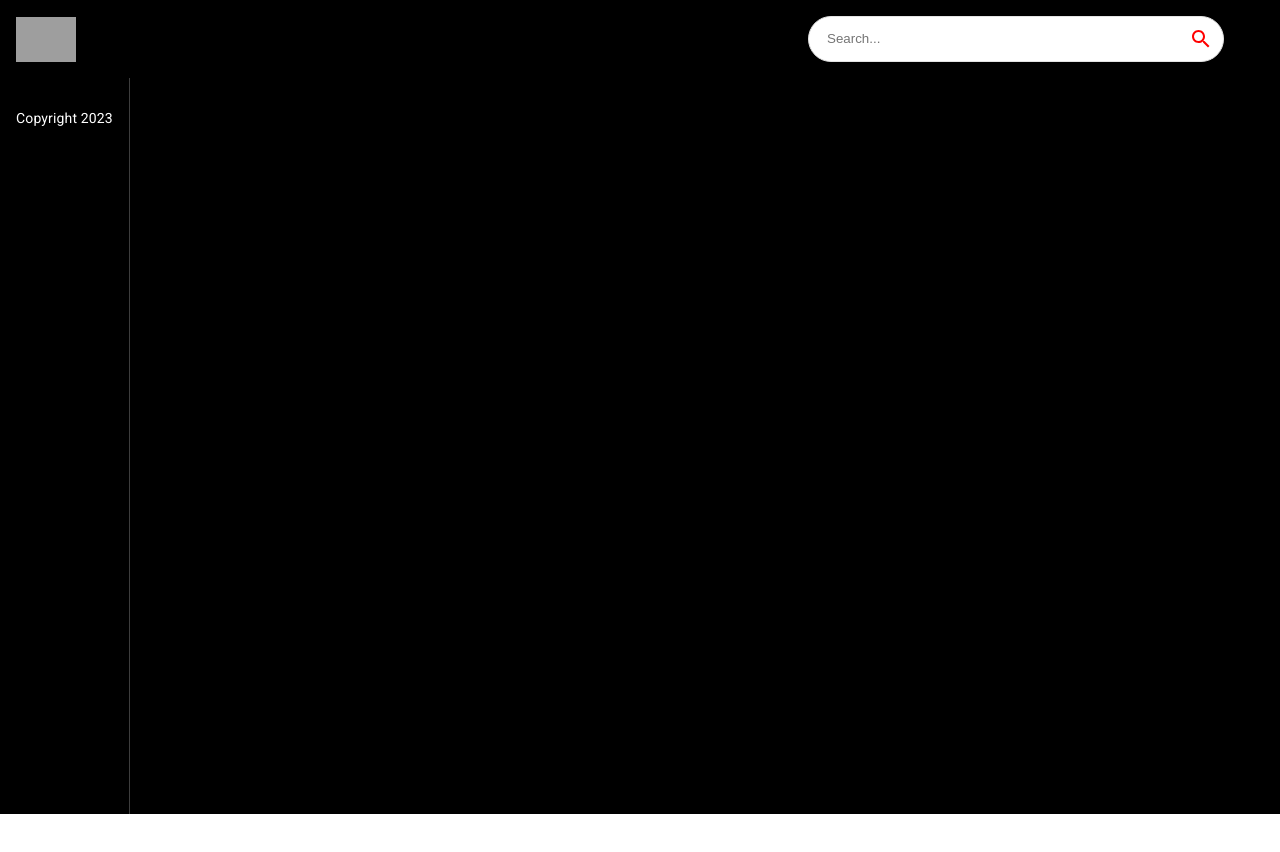
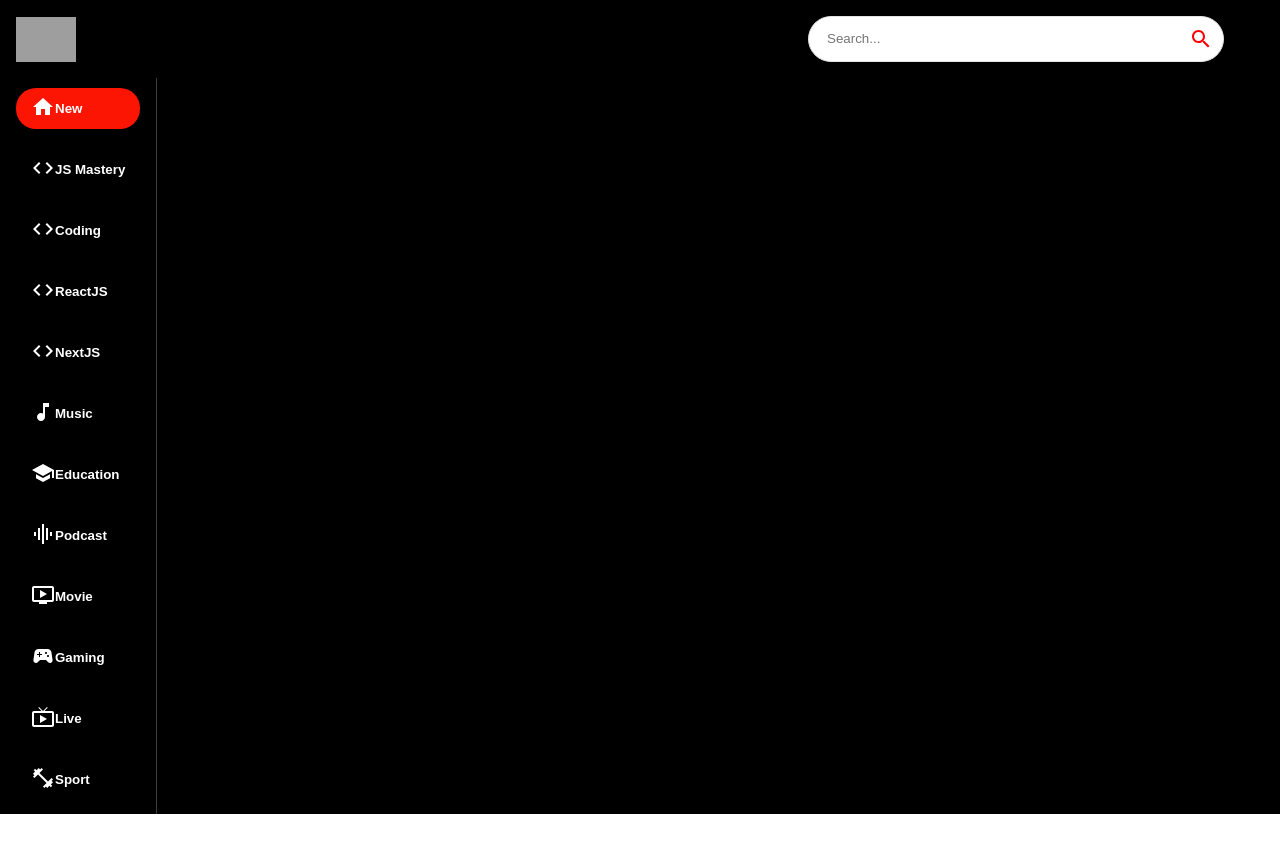
Before and after one commit to gps-tech/youtube-clone-react-material, a React (Create React App) app: page / in a window 1280 px wide. Shown: the top 852 px of the page. Before the commit the page ends 814 px from the top, so only its background shows below. Built offline with nearby package versions, Linux system fonts and the light colour scheme; grey boxes are pictures that could not be loaded.

Commit message:
added sidebar

```diff
--- a/src/components/Feed.jsx
+++ b/src/components/Feed.jsx
@@ -1,5 +1,6 @@
 import { useState, useEffect } from "react";
 import { Box, Stack, Typography } from "@mui/material";
+import SideBar from "./SideBar";
 
 const Feed = () => {
   return (
@@ -11,7 +12,7 @@ const Feed = () => {
           px: { sx: 0, md: 2 },
         }}
       >
-        Sidebar
+        <SideBar />
         <Typography
           className="copyright"
           variant="body2"
--- /dev/null
+++ b/src/components/SideBar.jsx
@@ -0,0 +1,34 @@
+import { Category } from "@mui/icons-material";
+import { Stack } from "@mui/material";
+import { categories } from "../utils/constants";
+
+const selectedCategory = "New";
+
+const SideBar = () => (
+  <div>
+    <Stack
+      direction="row"
+      sx={{
+        overflow: "auto",
+        height: { sx: "auto", md: "95%" },
+        flexDirection: { md: "column" },
+      }}
+    >
+      {categories.map((category) => (
+        <button
+          className="category-btn"
+          style={{
+            background: category.name === selectedCategory && "#FC1503",
+            color: "white",
+          }}
+          key={category.name}
+        >
+          <span>{category.icon}</span>
+          <span>{category.name}</span>
+        </button>
+      ))}
+    </Stack>
+  </div>
+);
+
+export default SideBar;
--- a/src/components/index.js
+++ b/src/components/index.js
@@ -4,3 +4,4 @@ export { default as ChannelDetail } from "./ChannelDetail";
 export { default as SearchFeed } from "./SearchFeed";
 export { default as VideoDetail } from "./VideoDetail";
 export { default as SearchBar } from "./SearchBar";
+export { default as SideBar } from "./SideBar";
```
